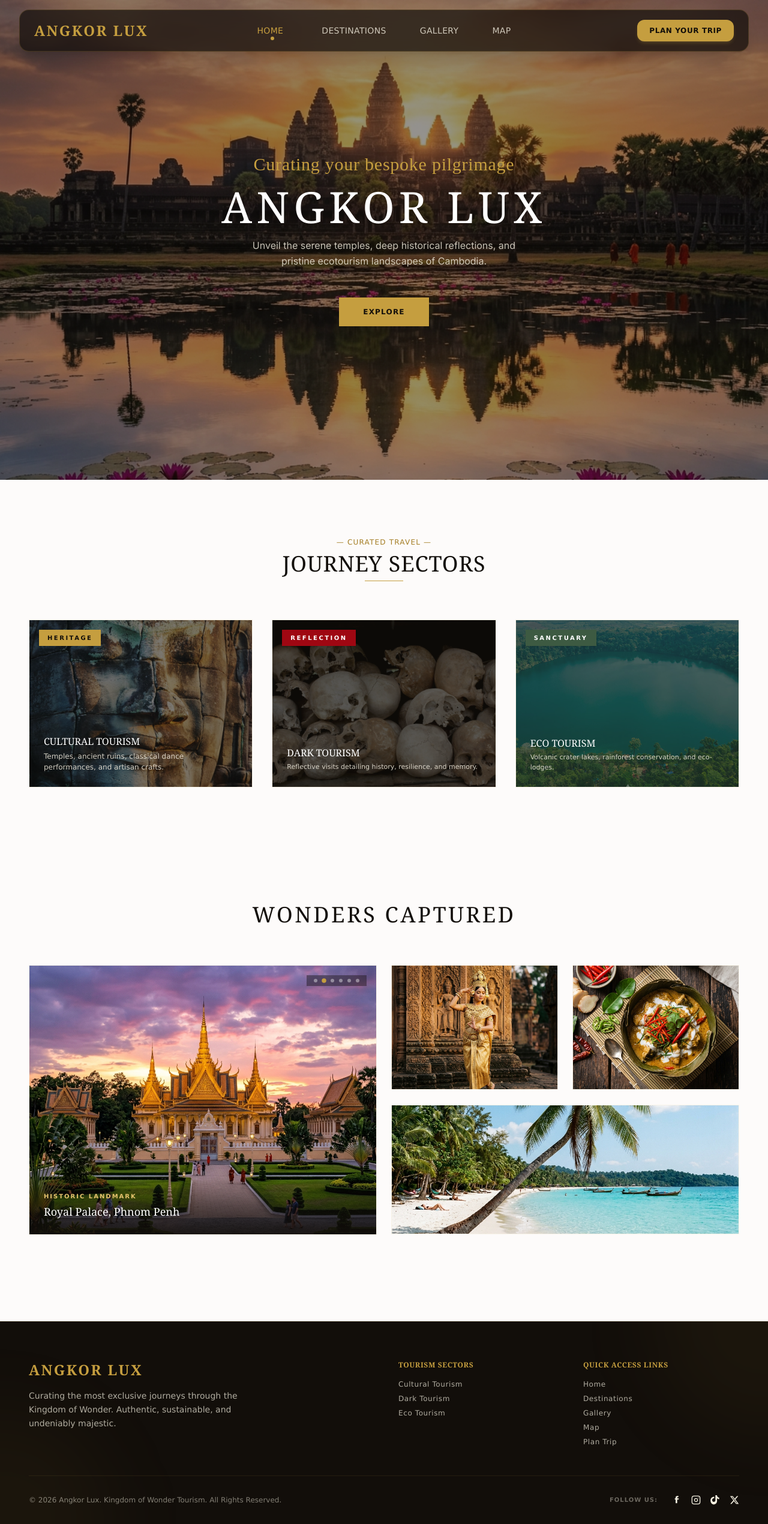
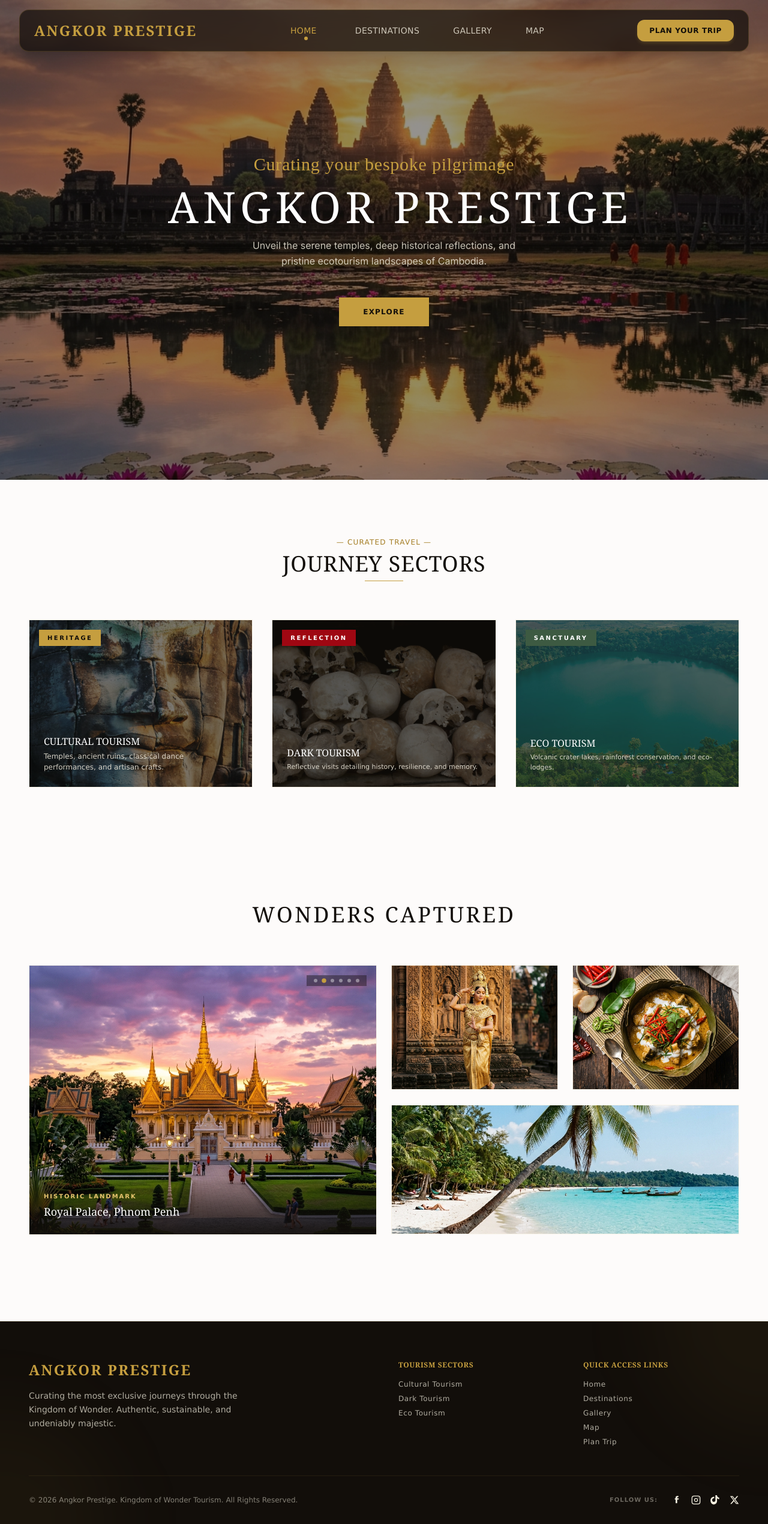
Before and after one commit to Pisethloka/Tourism, a React (Vite) app: page / in a window 1280 px wide. Shown: the whole page at 60% size. Built offline with nearby package versions, Linux system fonts and the light colour scheme; a web font is replaced by a local one.

Commit message:
Update logo branding to ANGKOR PRESTIGE and prevent text wrapping

```diff
--- a/src/components/Footer.jsx
+++ b/src/components/Footer.jsx
@@ -16,8 +16,8 @@ export const Footer = ({ setActiveTab }) => {
       <div className="max-w-7xl mx-auto grid grid-cols-1 md:grid-cols-4 gap-12 mb-12 relative z-10">
         {/* Brand Column */}
         <div className="md:col-span-2 space-y-4">
-          <h3 className="font-serif text-2xl font-bold tracking-widest text-brand-gold uppercase">
-            ANGKOR LUX
+          <h3 className="font-serif text-2xl font-bold tracking-widest text-brand-gold uppercase whitespace-nowrap">
+            ANGKOR PRESTIGE
           </h3>
           <p className="text-sm font-light leading-relaxed text-brand-cream-dark/70 max-w-sm">
             Curating the most exclusive journeys through the Kingdom of Wonder. Authentic, sustainable, and undeniably majestic.
@@ -85,7 +85,7 @@ export const Footer = ({ setActiveTab }) => {
 
       {/* Footer Bottom */}
       <div className="max-w-7xl mx-auto pt-8 mt-8 border-t border-brand-gold/10 flex flex-col md:flex-row justify-between items-center text-xs text-brand-cream-dark/50 relative z-10">
-        <p>© 2026 Angkor Lux. Kingdom of Wonder Tourism. All Rights Reserved.</p>
+        <p>© 2026 Angkor Prestige. Kingdom of Wonder Tourism. All Rights Reserved.</p>
 
         {/* Social Links Row */}
         <div className="flex items-center space-x-6 mt-4 md:mt-0">
--- a/src/components/Navbar.jsx
+++ b/src/components/Navbar.jsx
@@ -13,14 +13,14 @@ export const Navbar = ({ activeTab, setActiveTab }) => {
 
   return (
     <nav className="fixed top-0 left-0 right-0 z-50 px-4 py-4 md:px-8">
-      <div className="max-w-7xl mx-auto flex md:grid md:grid-cols-3 items-center justify-between px-6 py-4 rounded-2xl glass transition-all duration-300 shadow-xl border-brand-gold/20">
+      <div className="max-w-7xl mx-auto flex md:grid md:grid-cols-[auto_1fr_auto] items-center justify-between px-6 py-4 rounded-2xl glass transition-all duration-300 shadow-xl border-brand-gold/20">
         {/* Logo */}
         <div
           className="flex items-center space-x-2 cursor-pointer group justify-self-start"
           onClick={() => { setActiveTab('home'); setIsOpen(false); }}
         >
-          <span className="font-serif text-2xl font-bold tracking-widest text-brand-gold group-hover:text-brand-gold-light transition-colors">
-            ANGKOR LUX
+          <span className="font-serif text-2xl font-bold tracking-widest text-brand-gold group-hover:text-brand-gold-light transition-colors whitespace-nowrap">
+            ANGKOR PRESTIGE
           </span>
         </div>
 
--- a/src/pages/Gallery.jsx
+++ b/src/pages/Gallery.jsx
@@ -236,7 +236,7 @@ export const Gallery = () => {
       stars: 5,
       date: "May 14, 2026",
       comment:
-        "We spent three days in Koh Rong Sansloem. The water was crystalline and completely quiet. Angkor Lux curated details beautifully. A must-visit destination.",
+        "We spent three days in Koh Rong Sansloem. The water was crystalline and completely quiet. Angkor Prestige curated details beautifully. A must-visit destination.",
     },
     {
       id: 4,
--- a/src/pages/Home.jsx
+++ b/src/pages/Home.jsx
@@ -45,8 +45,8 @@ export const Home = ({ setActiveTab }) => {
           <span className="font-handwritten text-brand-gold text-3xl tracking-wide block">
             Curating your bespoke pilgrimage
           </span>
-          <h1 className="font-cormorant text-5xl md:text-7xl text-white font-light tracking-widest uppercase animate-fade-in">
-            ANGKOR LUX
+          <h1 className="font-cormorant text-5xl md:text-7xl text-white font-light tracking-widest uppercase animate-fade-in whitespace-nowrap">
+            ANGKOR PRESTIGE
           </h1>
           <p className="font-inter text-base text-brand-cream-dark/80 max-w-md mx-auto leading-relaxed">
             Unveil the serene temples, deep historical reflections, and pristine ecotourism landscapes of Cambodia.
--- a/src/pages/PlanTrip.jsx
+++ b/src/pages/PlanTrip.jsx
@@ -111,8 +111,8 @@ export const PlanTrip = () => {
       <div className="space-y-6 relative z-10">
         {/* Statement Brand Header */}
         <div className="text-center">
-          <span className="font-cormorant text-2xl tracking-[0.2em] font-light text-brand-dark block">
-            ANGKOR LUX
+          <span className="font-cormorant text-2xl tracking-[0.2em] font-light text-brand-dark block whitespace-nowrap">
+            ANGKOR PRESTIGE
           </span>
           <span className="font-inter text-[9px] tracking-[0.3em] text-brand-dark/40 uppercase block mt-1">
             Private Journeys
@@ -128,7 +128,7 @@ export const PlanTrip = () => {
           </div>
           <div className="text-right">
             <span className="block font-medium text-brand-dark/65">STATEMENT NO:</span>
-            <span className="block mt-0.5 font-mono">#AL-{days}D{travelers}G-2026</span>
+            <span className="block mt-0.5 font-mono">#AP-{days}D{travelers}G-2026</span>
           </div>
         </div>
 
@@ -176,8 +176,8 @@ export const PlanTrip = () => {
             "Each pilgrimage is a unique canvas. We curate every journey with absolute devotion to detail."
           </p>
           <div>
-            <span className="font-handwritten text-[#A47D23] text-2xl block">
-              Sophea & The Angkor Lux Team
+            <span className="font-handwritten text-[#A47D23] text-2xl block whitespace-nowrap">
+              Sophea & The Angkor Prestige Team
             </span>
             <span className="font-inter text-[10px] tracking-wider text-brand-dark/40 uppercase block mt-0.5">
               Lead Concierge
```
